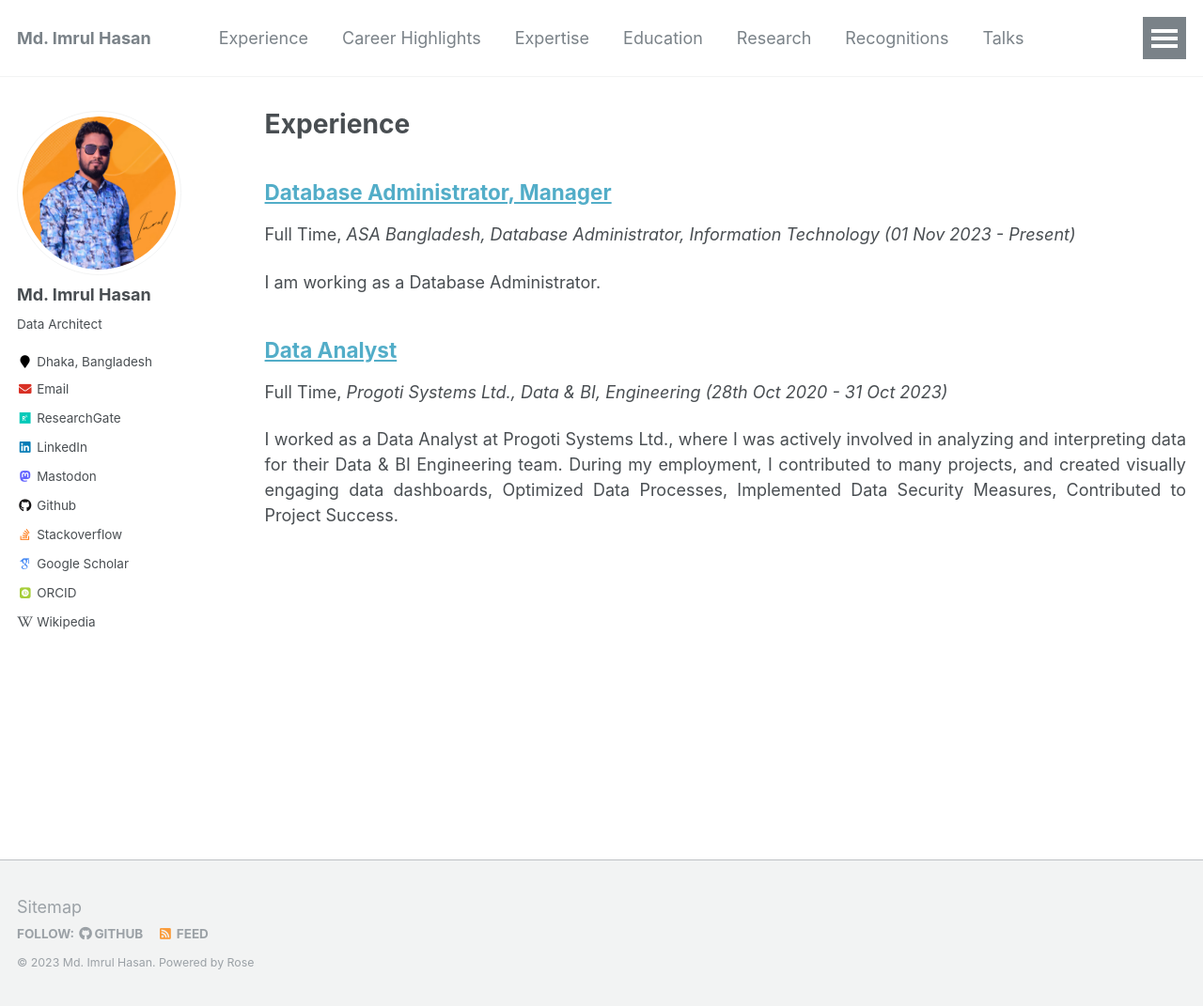
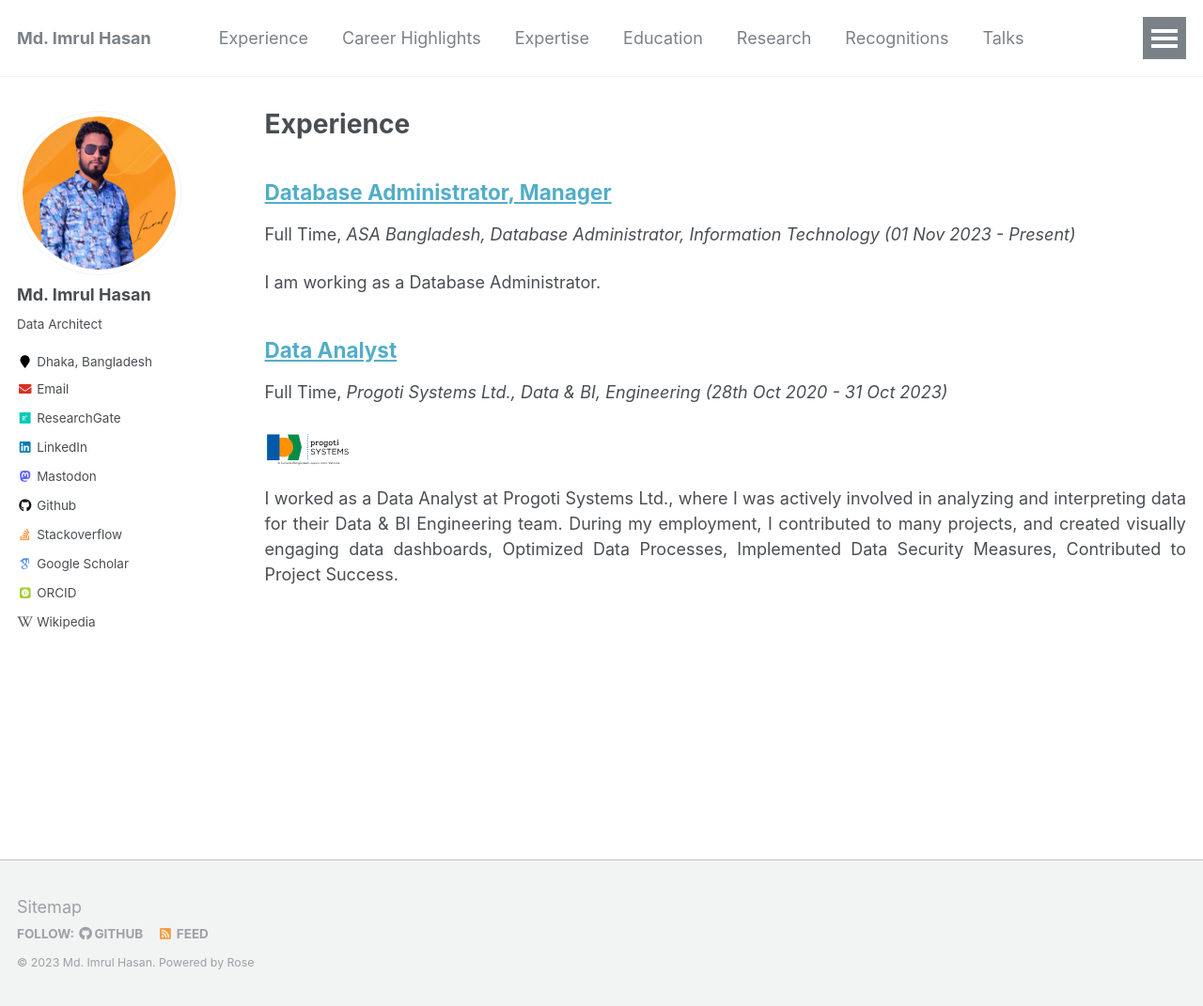
Before and after one commit to imrulhasandata/imrulhasandata, a Jekyll site: the page built from _pages/experience.html, in a window 1280 px wide and 1071 px high. Shown: the whole window at 94% size. Built offline with Jekyll 4.4.1, drawn with Linux system fonts in a browser that asks for light colours; some web fonts are replaced.

Commit message:
djanog-exp-psl

```diff
--- a/_includes/archive-single.html
+++ b/_includes/archive-single.html
@@ -45,6 +45,9 @@
           <p>Published in <i>{{ post.venue }}</i>, {{ post.date | default: "1900-01-01" | date: "%Y" }} </p>
         {% elsif post.collection == 'experience' %}
           <p> {{ post.type }}, <i>{{ post.venue }}</i> </p>
+          {% if post.logo %}
+              <img src="{{ base_path }}/{{ post.logo }}" alt="Logo" height="20">
+          {% endif %}
           <!-- <p> {{ post.type }}, <i>{{ post.venue }}</i>, {{ post.date | default: "1900-01-01" | date: "%Y" }} </p> -->
         {% elsif post.collection == 'education' %}
           <p> {{ post.type }}, <i>{{ post.venue }}</i> </p>
```
